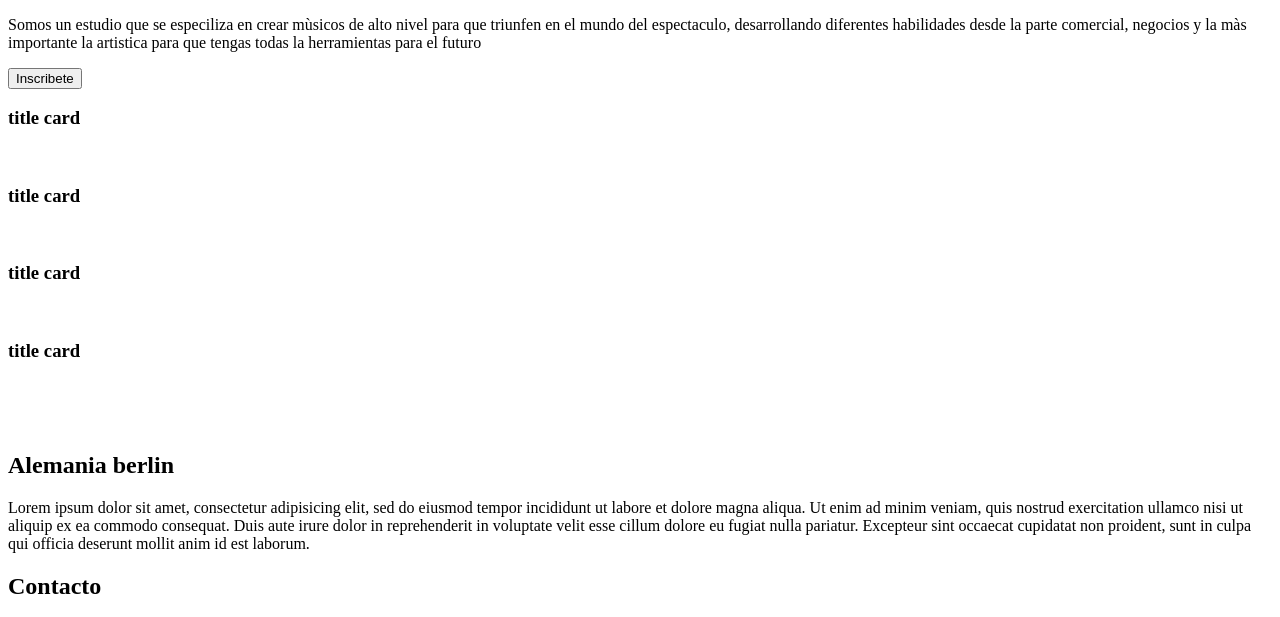
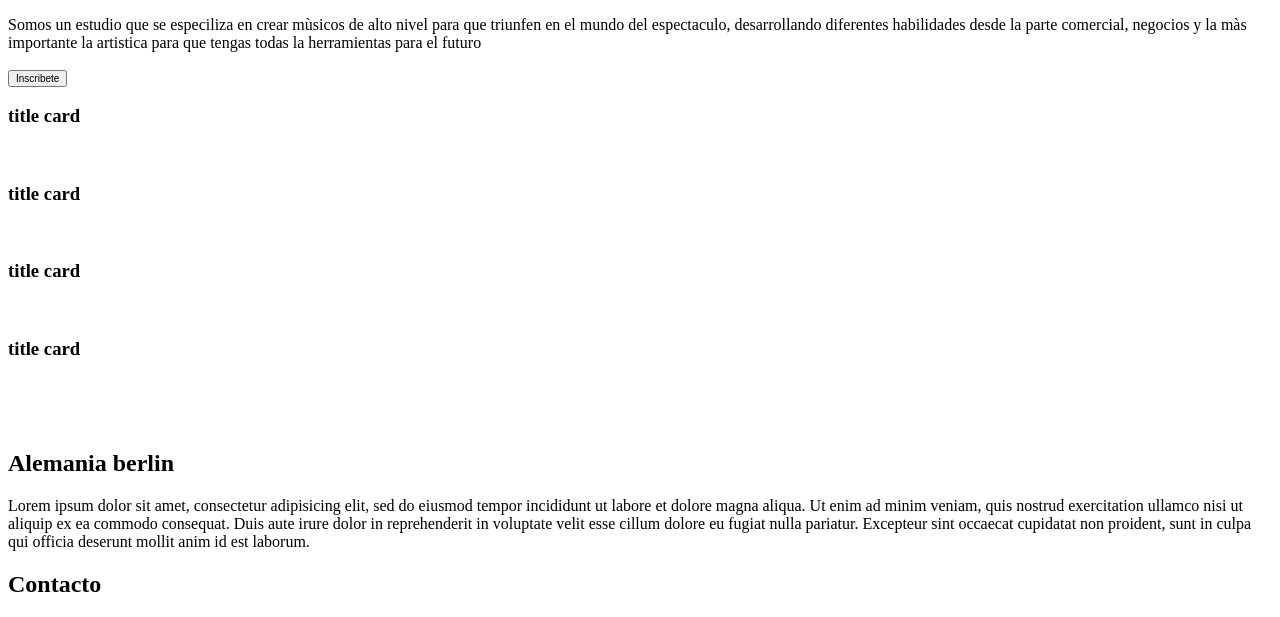
Before and after one commit to oscara1796/Cursos-sass, a plain HTML site: page index.html in a window 1280 px wide. Shown: the part 175-792 px from the top of the page. Drawn offline with Linux system fonts and the light colour scheme.

Commit message:
Aprendiendo a anidad y a usar BEM

```diff
--- a/index.html
+++ b/index.html
@@ -22,7 +22,7 @@
         <p>Somos un estudio que se especiliza en crear mùsicos de alto nivel para que triunfen en el mundo del espectaculo,
           desarrollando diferentes habilidades desde la parte comercial, negocios y la màs importante la artistica para que tengas
         todas la herramientas para el futuro</p>
-        <button type="button" name="button">Inscribete</button>
+        <button type="button" class="btn__icon" name="button">Inscribete</button>
       </main>
 
       <section id="ventajas-programa">
--- a/scss/layout/_buttons.scss
+++ b/scss/layout/_buttons.scss
@@ -1,3 +1,22 @@
 // --------------------------------------------------
             // $Botones
 // --------------------------------------
+
+.btn{
+  display: inline-block;
+  color: $buttoncolor;
+  background-color: $buttonbackgroundcolor;
+  line-height: 2.5px;
+  border-radius: $borderradius;
+  font-size: $buttonfontsize;
+  &__icon{
+    font-size: 10px;
+  }
+  &--info{
+    background-color: $color-info;
+  }
+
+}
+
+
+// Clase btn
--- a/scss/lib/_variables.scss
+++ b/scss/lib/_variables.scss
@@ -45,4 +45,9 @@ $padding-section: 20px 20px;
 
 // buttons
 $buttoncolor: $color-white;
-$buttonbackgroundcolor:$color-brand;
+$buttonbackgroundcolor: $color-brand;
+$buttonfontsize: $basefontsize * 1.5;
+
+
+// Constantes
+$borderradius: 5px;
```
Also changed, not shown: css/index.css, 1 other file.
